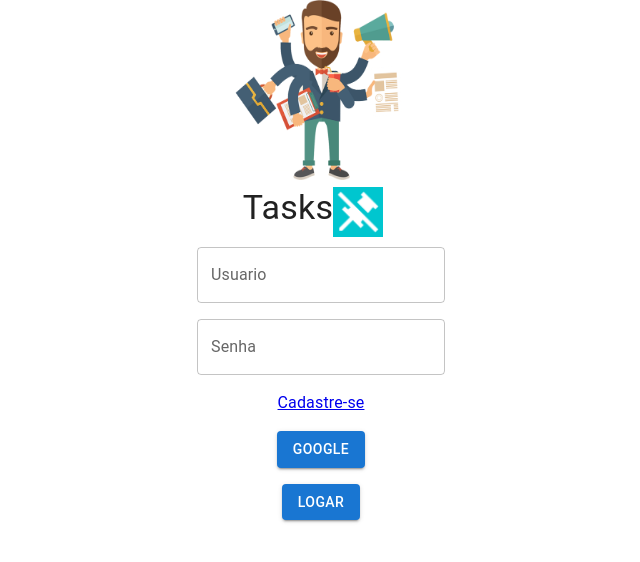
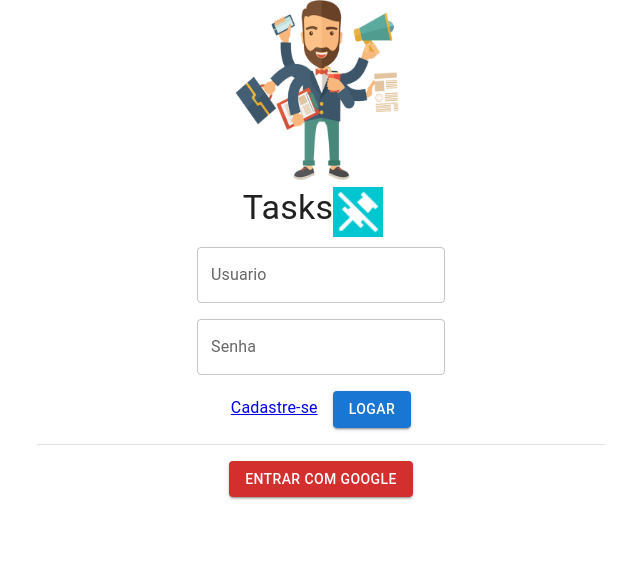
Before and after one commit to andrezitojava2017/tasks, a React (Create React App) app: page /login in a window 1280 px wide. Shown: the top 562 px of the page, without its empty margins (319-959 px from the left). Built offline with nearby package versions, Linux system fonts and the light colour scheme.

Commit message:
corrections of styles

```diff
--- a/src/features/login/login.js
+++ b/src/features/login/login.js
@@ -1,22 +1,23 @@
 import React from "react";
 import Styles from "./login.module.css";
-import { Box } from "@mui/material";
+import { Container, IconButton } from "@mui/material";
+import GoogleIcon from "@mui/icons-material/Google";
+import Divider from "@mui/material/Divider";
 import Grid from "@mui/material/Grid";
 import Logo from "../../_assets/images/ico_tasks_human.png";
 import Tasks from "../../components/tasks";
 import TextField from "@mui/material/TextField";
 import Button from "@mui/material/Button";
 import { Link } from "react-router-dom";
-import Logar from "../../api/loginGoogle"
+import Logar from "../../api/loginGoogle";
 
 const Login = () => {
-
-  const handleGoogle = ()=>{
+  const handleGoogle = () => {
     Logar();
-  }
+  };
 
   return (
-    <Box>
+    <Container>
       <Grid container spacing={2} direction="column" alignItems="center">
         <Grid item xs={6}>
           <img alt="Logo tasks" src={Logo} className={Styles.img} />
@@ -55,13 +56,19 @@ const Login = () => {
         justifyContent="center"
         alignItems="center"
       >
-        <Grid item xs={12} mt={2}>
+        <Grid item xs={6} mt={2}>
           <Link to="/cadastro">Cadastre-se</Link>
-        </Grid>
-        <Grid item xs={12} mt={2}>
-          <Button variant="contained" onClick={handleGoogle}>Google</Button>
+          <Button variant="contained" sx={{ marginLeft: "15px" }}>
+            Logar
+          </Button>
         </Grid>
       </Grid>
+      <Grid container spacing={2} justifyContent="center" alignItems="center">
+        <Grid item xs={6} mt={2}>
+          <Divider />
+        </Grid>
+      </Grid>
+
       <Grid
         container
         spacing={2}
@@ -70,10 +77,12 @@ const Login = () => {
         alignItems="center"
       >
         <Grid item xs={12} mt={2}>
-          <Button variant="contained">Logar</Button>
+          <Button variant="contained" color="error" onClick={handleGoogle}>
+            entrar com Google
+          </Button>
         </Grid>
       </Grid>
-    </Box>
+    </Container>
   );
 };
 
```
